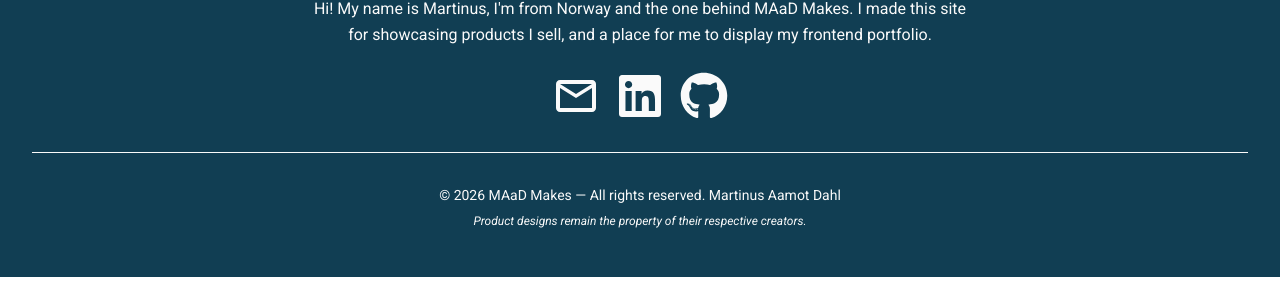
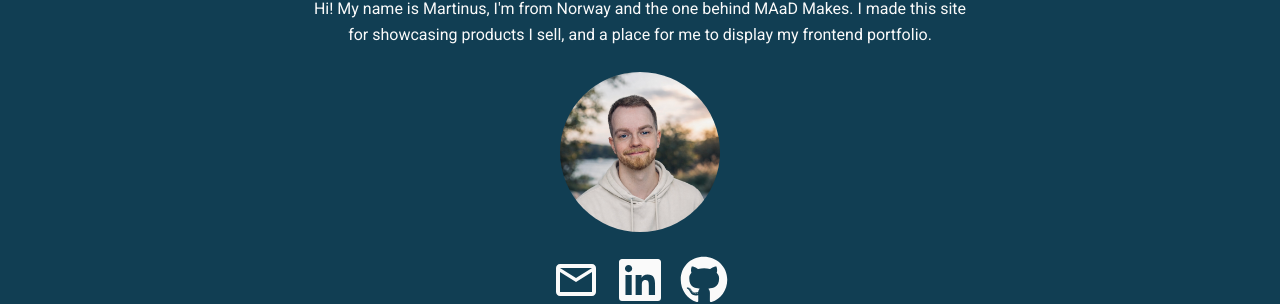
Before and after one commit to MartinusAaD/maad_makes, a React (Vite) app: page / in a window 1280 px wide. Shown: the part 1597-1901 px from the top of the page. Before the commit the page ends 1874 px from the top, so only its background shows below. Built offline with nearby package versions, Linux system fonts and the light colour scheme; no server answers; the database is empty.

Commit message:
Added a picture of myself in the footer, will be used in portfolio later

```diff
--- a/src/components/Footer/Footer.jsx
+++ b/src/components/Footer/Footer.jsx
@@ -21,6 +21,15 @@ const Footer = () => {
                 Makes. I made this site for showcasing products I sell, and a
                 place for me to display my frontend portfolio.
               </p>
+            </div>
+
+            {/* Picutre of Yours Truly */}
+            <div className="w-full flex justify-center items-center">
+              <img
+                src="/images/martinus-headshot.jpg"
+                alt="Image of Martinus"
+                className="rounded-full w-full max-w-40"
+              />
             </div>
 
             {/* Socials */}
```
Also changed, not shown: public/images/martinus-headshot.jpg (added).
